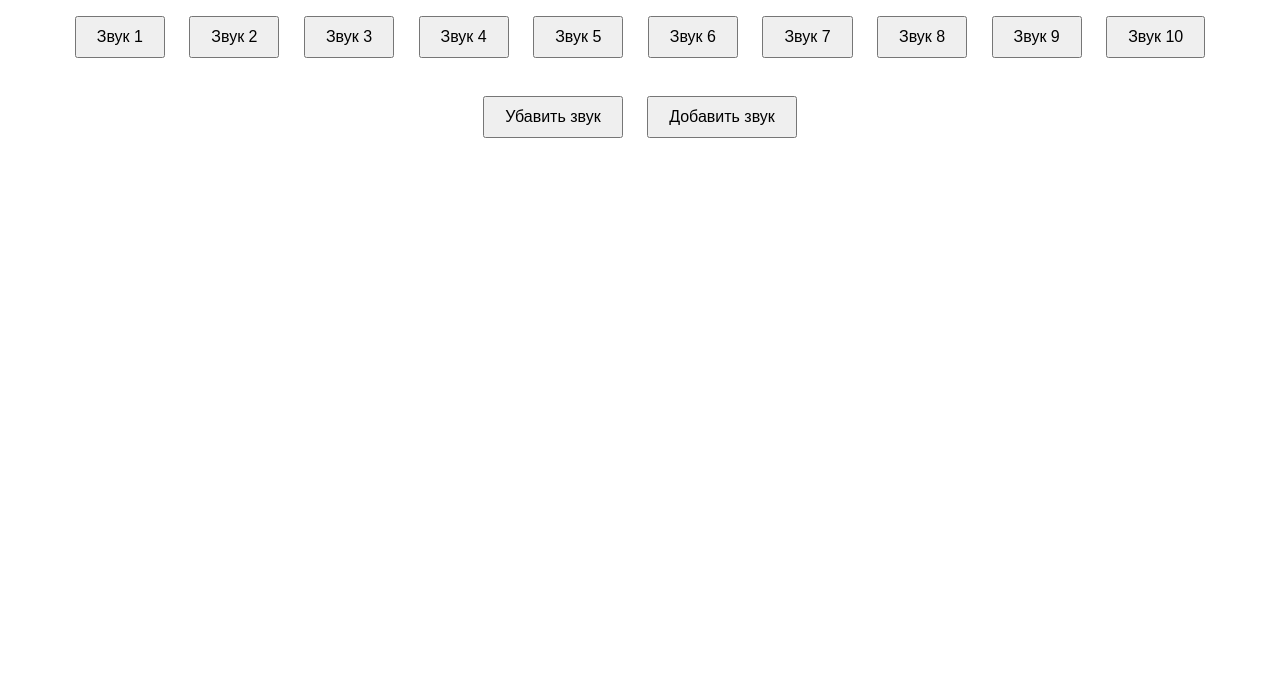
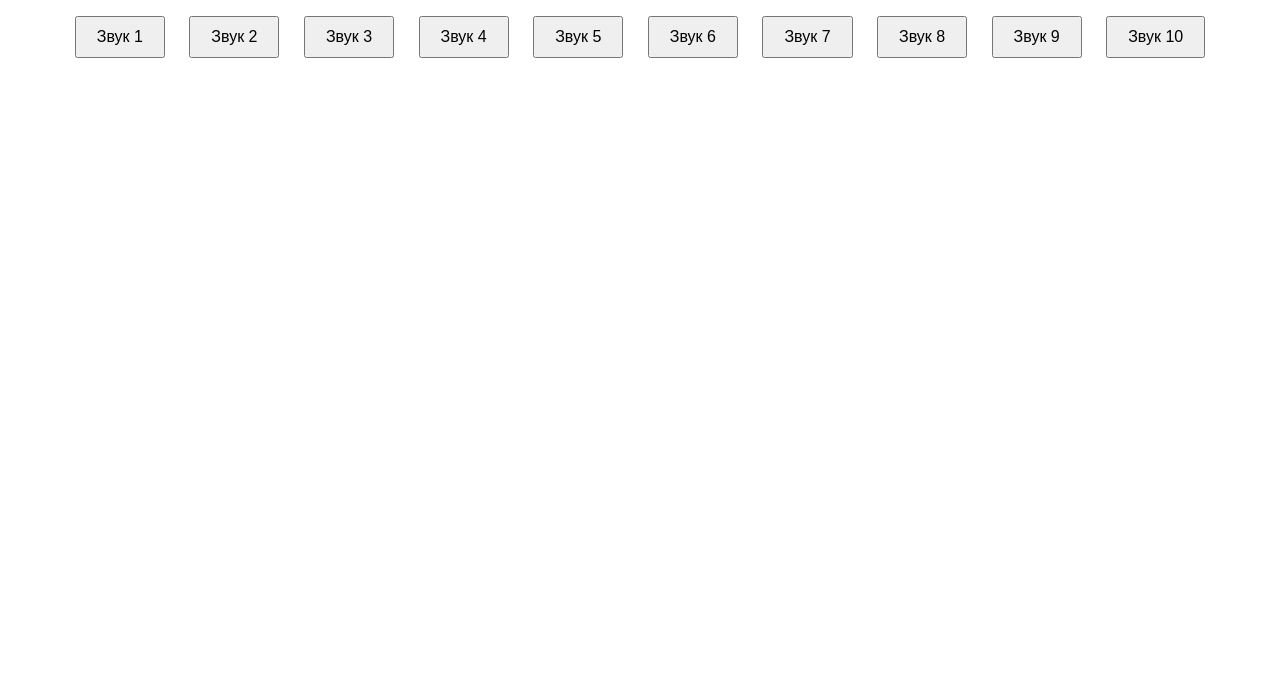
Before and after one commit to Lucok101/ZVUKAVAIA, a plain HTML site: page index.html in a window 1280 px wide. Shown: the part 102-800 px from the top of the page. Drawn offline with Linux system fonts and the light colour scheme.

Commit message:
Update index.html

```diff
--- a/index.html
+++ b/index.html
@@ -20,7 +20,6 @@
 <body>
     <h1>Нажмите на кнопку, чтобы услышать звук!</h1>
 
-    <!-- Кнопки для воспроизведения звуков -->
     <div>
         <button onclick="playSound('sound1.mp3')">Звук 1</button>
         <button onclick="playSound('sound2.mp3')">Звук 2</button>
@@ -34,10 +33,6 @@
         <button onclick="playSound('sound10.mp3')">Звук 10</button>
     </div>
 
-    <br>
-    <button onclick="decreaseVolume()">Убавить звук</button>
-    <button onclick="increaseVolume()">Добавить звук</button>
-
     <audio id="audio" src=""></audio>
 
     <script>
@@ -47,14 +42,6 @@
             audio.src = soundFile;
             audio.play();
         }
-
-        function decreaseVolume() {
-            audio.volume = Math.max(0, audio.volume - 0.1); // Уменьшение громкости на 0.1
-        }
-
-        function increaseVolume() {
-            audio.volume = Math.min(1, audio.volume + 0.1); // Увеличение громкости на 0.1
-        }
     </script>
 </body>
 </html>
```
